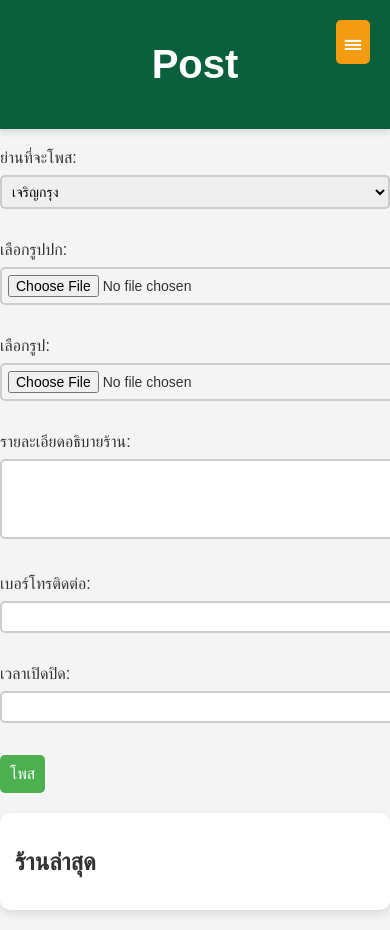
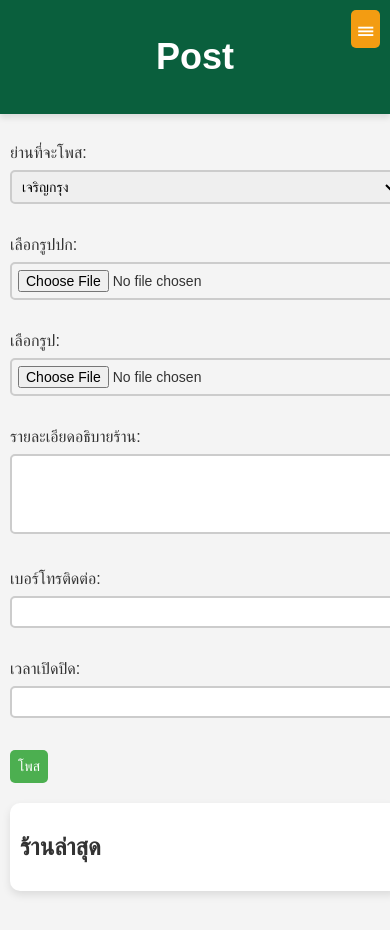
Before and after one commit to ShertamCEnextgen2/uploaddiamai.github.io, a plain HTML site: page edit.html in a window 390 px wide. Shown: the top 930 px of the page. Drawn offline with Linux system fonts and the light colour scheme.

Commit message:
Update edit.css

```diff
--- a/edit.css
+++ b/edit.css
@@ -151,20 +151,44 @@ input, textarea, select {
 
 @media (max-width: 480px) {
     header {
-        font-size: 20px;
+        font-size: 18px;
+        padding: 12px;
     }
 
     .hamburger-menu {
-        font-size: 24px;
-        padding: 8px;
+        font-size: 22px;
+        padding: 6px;
+        top: 10px;
+        right: 10px;
     }
 
     .container {
         width: 100%;
+        padding: 10px;
     }
 
     input, textarea, select {
         font-size: 14px;
         padding: 6px;
     }
+
+    .upload-btn {
+        font-size: 14px;
+        padding: 8px;
+    }
+
+    .detail1 {
+        padding: 10px;
+    }
+
+    #menuOptions {
+        top: 50px;
+        right: 10px;
+        width: 120px;
+    }
+
+    #menuOptions ul li {
+        font-size: 16px;
+        padding: 8px;
+    }
 }
```
